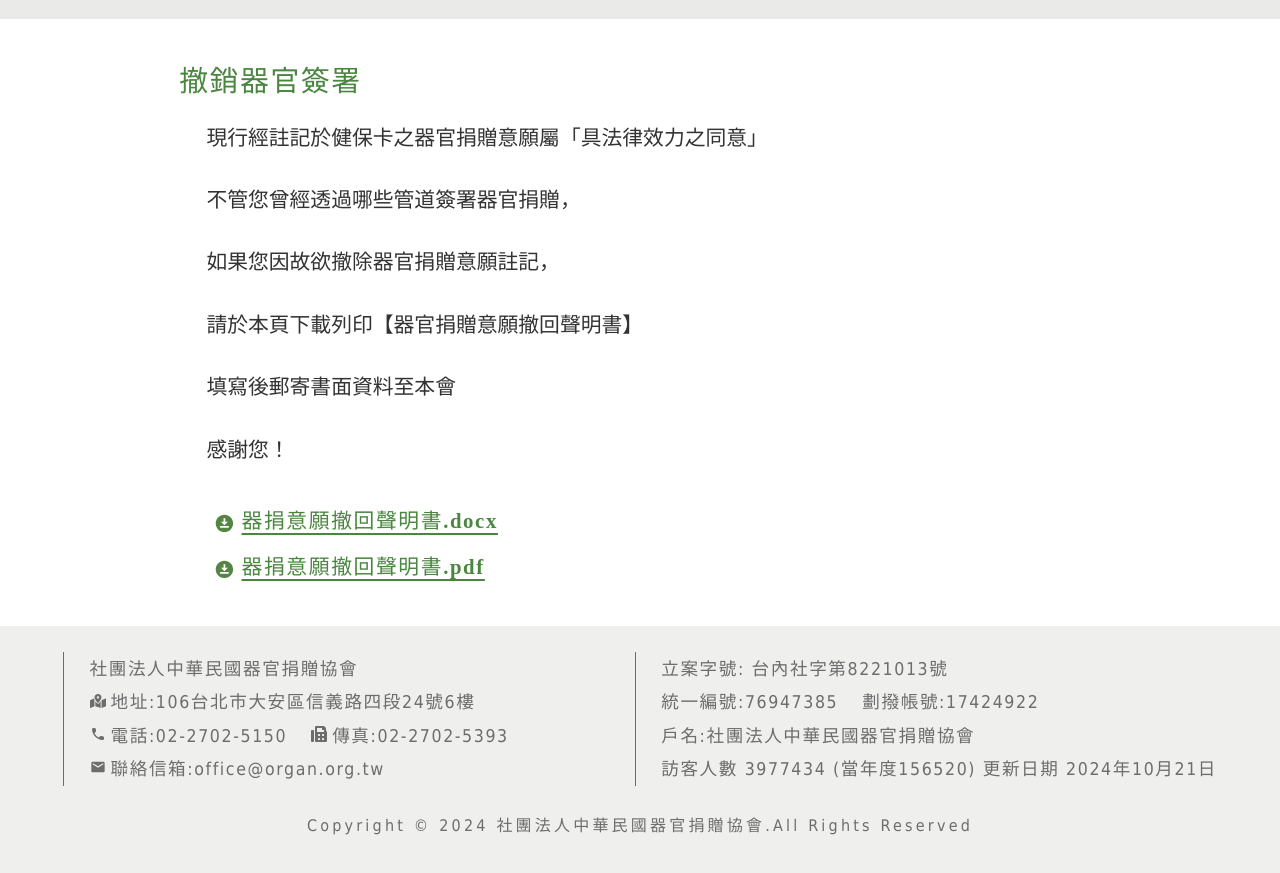
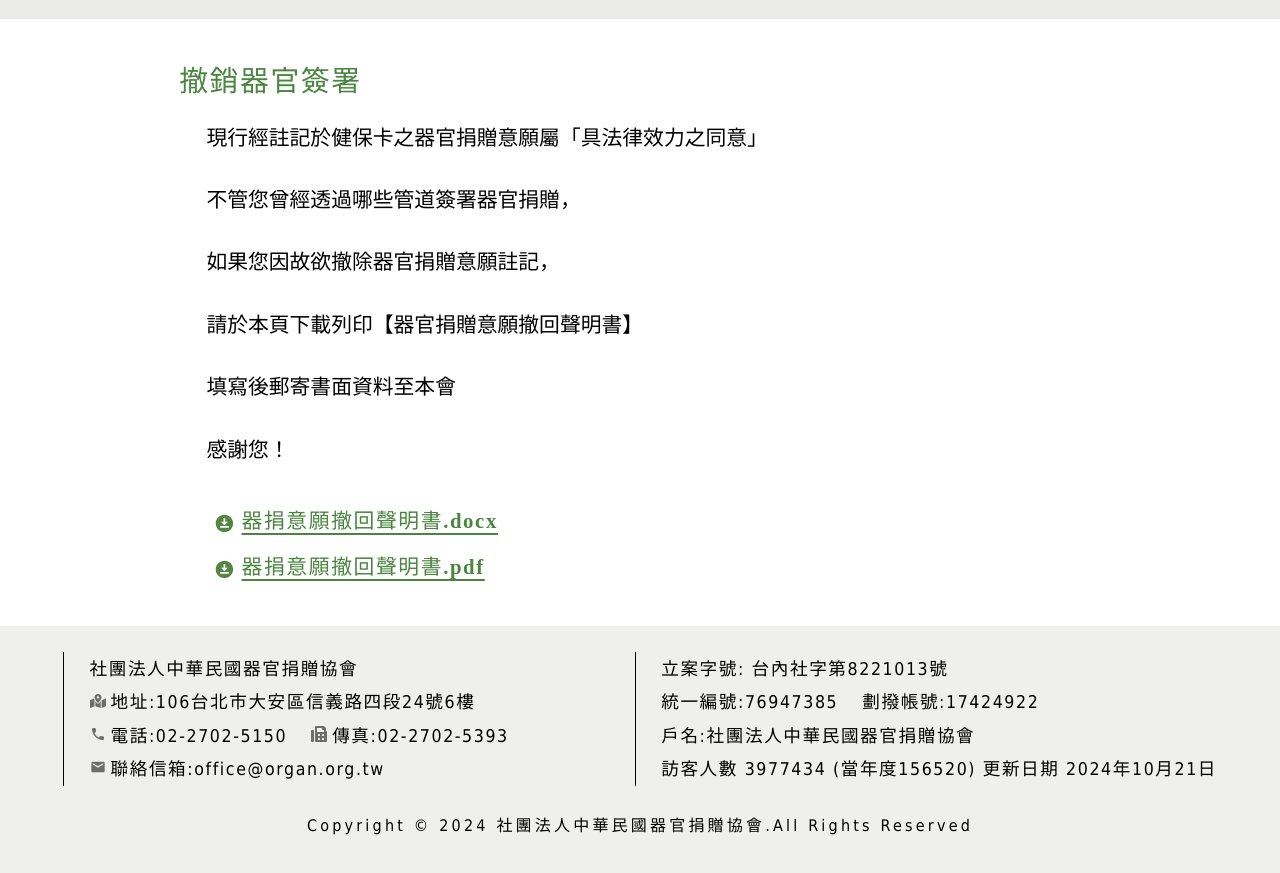
Before and after one commit to Yayufan/Nuxt3_Organ_Official, a Nuxt app: page /cancel-donation in a window 1280 px wide. Shown: the part 189-1062 px from the top of the page. Built offline with nearby package versions, Linux system fonts and the light colour scheme.

Commit message:
update style

```diff
--- a/assets/styles/global.scss
+++ b/assets/styles/global.scss
@@ -25,7 +25,7 @@
 
 /* 主題色系 */
 $main-color: #4A863F;
-$main-content-color: #6D6D6D;
+$main-content-color: black;
 $main-hover-bg: #E6EFD3;
 $main-hover-text: #363838;
 $main-hover-btn-bg: #C5CEB6;
--- a/pages/assistance-resources/index.vue
+++ b/pages/assistance-resources/index.vue
@@ -246,6 +246,7 @@ watch(currentPage, (value, oldValue) => {
                     .article-title {
                         text-align: left;
                         font-size: $inner-box-title-font-size;
+                        color: $main-content-color;
                     }
 
                 }
--- a/pages/cancel-donation.vue
+++ b/pages/cancel-donation.vue
@@ -86,6 +86,7 @@ import Breadcrumbs from '@/components/layout/Breadcrumbs.vue'
             font-size: $paragraph-font-size;
             max-width: 900px;
             line-height: 1.5;
+            color: $main-content-color;
         }
 
         .paragraph {
--- a/pages/cooperation.vue
+++ b/pages/cooperation.vue
@@ -76,6 +76,7 @@ import Breadcrumbs from '@/components/layout/Breadcrumbs.vue'
             font-size: $paragraph-font-size;
             max-width: 1050px;
             line-height: 1.5;
+            color: $main-content-color;
         }
 
         .paragraph {
--- a/pages/doctor-voice/index.vue
+++ b/pages/doctor-voice/index.vue
@@ -224,10 +224,12 @@ watch(currentPage, (value, oldValue) => {
                     .article-title {
                         text-align: left;
                         font-size: $inner-box-title-font-size;
+                        color: $main-content-color;
                     }
 
                     .article-description {
                         font-size: $inner-box-font-size;
+                        color: $main-content-color;
                         //這組合是超過三行時使用...
                         display: -webkit-box;
                         -webkit-box-orient: vertical;
--- a/pages/event-highlights/index.vue
+++ b/pages/event-highlights/index.vue
@@ -201,6 +201,7 @@ watch(currentPage, (value, oldValue) => {
                     .article-title {
                         font-size: $inner-box-title-font-size;
                         margin: 0.3rem 0;
+                        color: $main-content-color;
                     }
 
                     .article-description {
--- a/pages/news/index.vue
+++ b/pages/news/index.vue
@@ -202,6 +202,7 @@ watch(currentPage, (value, oldValue) => {
                 .article-title {
                     font-size: $inner-box-title-font-size;
                     margin: 0.3rem 0;
+                    color: $main-content-color;
                 }
 
                 .article-description {
--- a/pages/organ-donation/index.vue
+++ b/pages/organ-donation/index.vue
@@ -207,6 +207,7 @@ watch(currentPage, (value, oldValue) => {
                     .article-title {
                         font-size: $inner-box-title-font-size;
                         margin: 0.8rem 0;
+                        color: $main-content-color;
                     }
 
                     .article-description {
```
